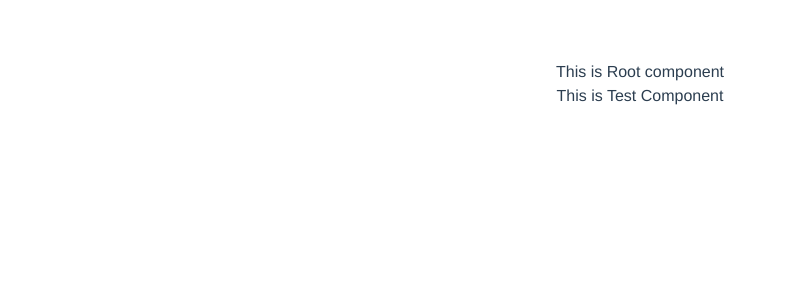
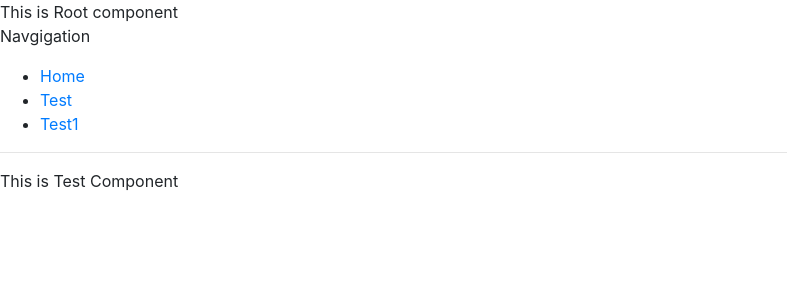
Before and after one commit to enzonav/vue-start, a Vue app: page /test in a window 1280 px wide. Shown: the top 300 px of the page, without its empty margins (0-787 px from the left). Built offline with nearby package versions, Linux system fonts and the light colour scheme.

Commit message:
work in progress routes

```diff
--- a/src/App.vue
+++ b/src/App.vue
@@ -1,21 +1,16 @@
 <template>
   <div id="app">
     This is Root component
+    <navigation></navigation>
     <router-view></router-view>
   </div>
 </template>
 
 <script>
-export default {}
+import Navigation from './components/Navigation.vue'
+export default {
+  components: { Navigation }
+}
 </script>
 
-<style>
-#app {
-  font-family: 'Avenir', Helvetica, Arial, sans-serif;
-  -webkit-font-smoothing: antialiased;
-  -moz-osx-font-smoothing: grayscale;
-  text-align: center;
-  color: #2c3e50;
-  margin-top: 60px;
-}
-</style>
+<style></style>
--- /dev/null
+++ b/src/components/Navigation.vue
@@ -0,0 +1,15 @@
+<template>
+  <div>
+    <p>Navgigation</p>
+    <ul>
+      <li><router-link to="/">Home</router-link></li>
+      <li><router-link to="/test">Test</router-link></li>
+      <li><router-link to="/test1">Test1</router-link></li>
+    </ul>
+    <hr>
+  </div>
+</template>
+
+<script>
+export default {}
+</script>
--- a/src/components/Test.vue
+++ b/src/components/Test.vue
@@ -6,5 +6,4 @@
 export default {}
 </script>
 
-<!-- Add "scoped" attribute to limit CSS to this component only -->
 <style ></style>
```
